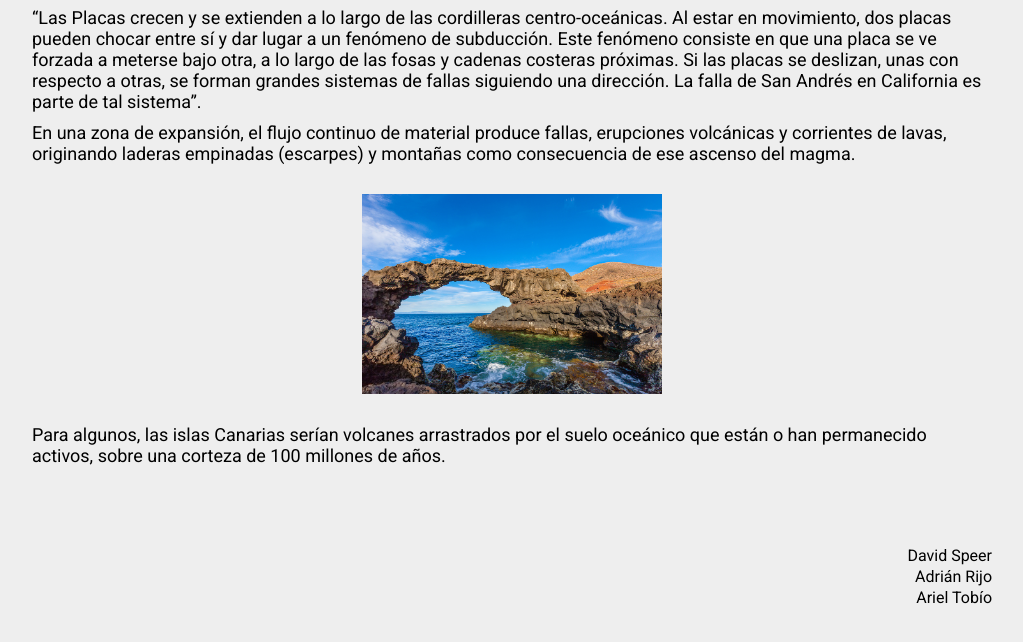
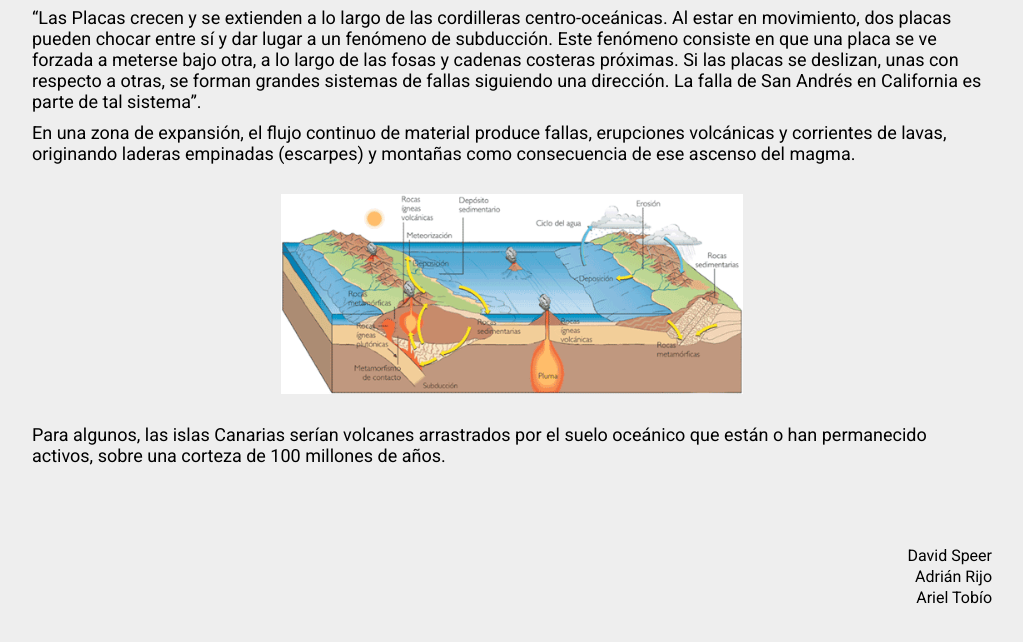
Before and after one commit to dvdeerx0/hdcanarias, a website: page index.html in a window 1280 px wide. Shown: the part 764-1406 px from the top of the page, without its empty margins (128-1151 px from the left). Drawn offline with Linux system fonts and the light colour scheme.

Commit message:
cambiando imagen

```diff
--- a/index.html
+++ b/index.html
@@ -42,7 +42,7 @@
         erupciones volcánicas y corrientes de lavas,
         originando laderas empinadas (escarpes) y montañas como consecuencia de ese ascenso del magma.
       </p>
-      <img class="tectonica-placas__image" src="imgs/charco_manso_el_hierro.jpg" alt="Teoría islas Canarias tectónica de placas">
+      <img class="tectonica-placas__image" src="imgs/Tectonica-de-placas.jpg" alt="Teoría islas Canarias tectónica de placas">
       <p class="tectonica-placas__paragraph">
         Para algunos, las islas Canarias serían volcanes arrastrados por el suelo oceánico
         que están o han permanecido activos, sobre una corteza de 100 millones de años.
```
Also changed, not shown: imgs/Tectonica-de-placas.jpg (added), main.js (deleted).
